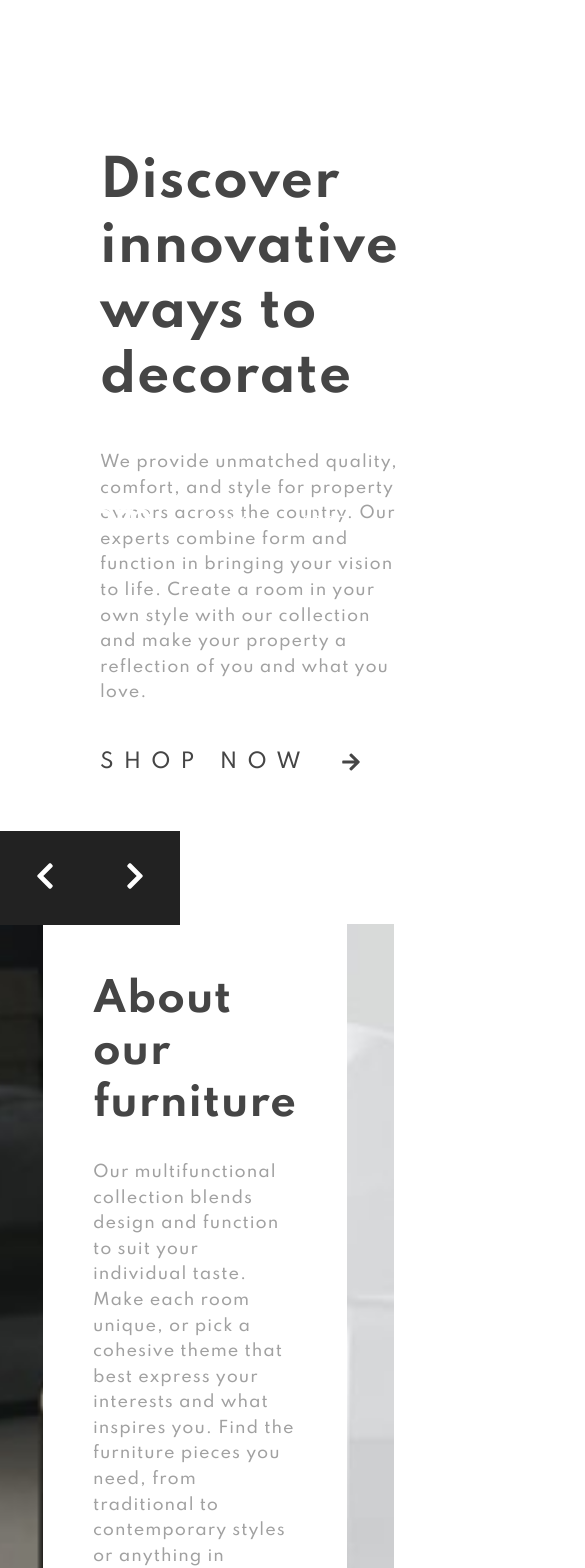
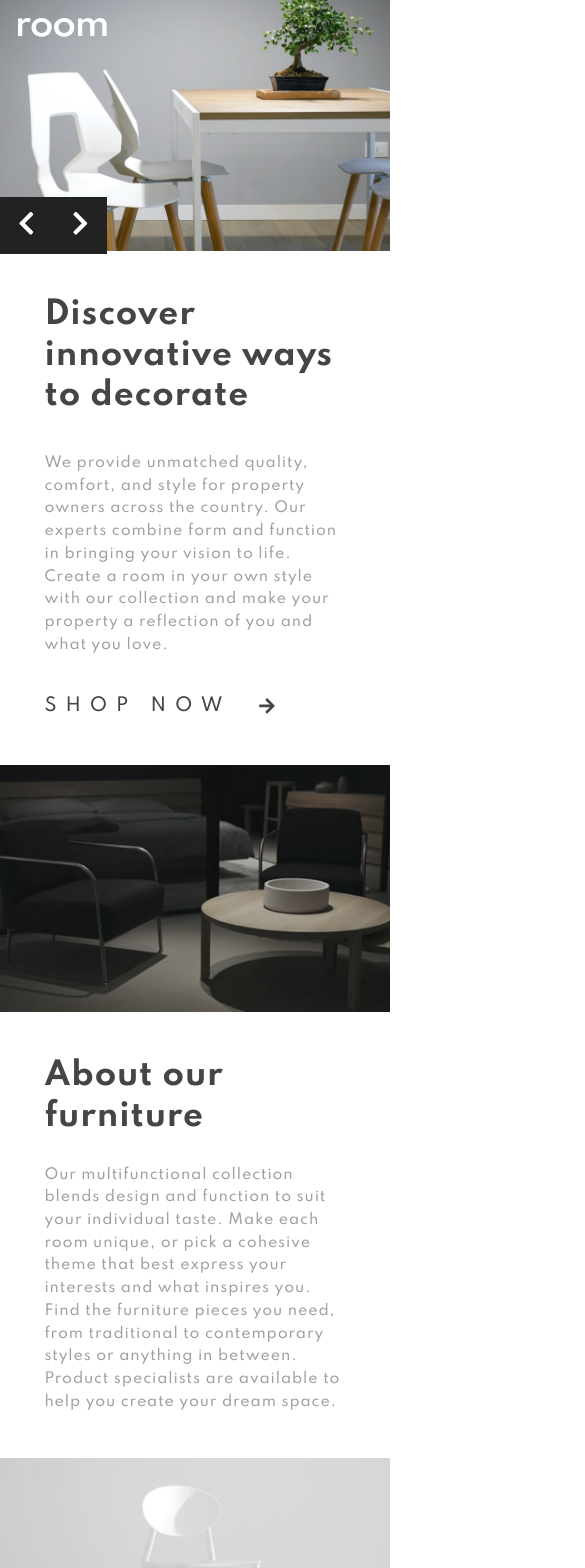
Before and after one commit to habibdev96/FEM-room-homepage, a React (Create React App) app: page / in a window 390 px wide. Shown: the top 1568 px of the page, 585 px wide, since content can reach past the window. Built offline with nearby package versions, Linux system fonts and the light colour scheme.

Commit message:
made page responsive

```diff
--- a/src/abstracts/Globals.js
+++ b/src/abstracts/Globals.js
@@ -1,4 +1,5 @@
 import { createGlobalStyle } from "styled-components";
+import Responsive from "./Responsive";
 
 const Globals = createGlobalStyle`
   :root {
@@ -34,6 +35,10 @@ const Globals = createGlobalStyle`
 
   html {
     font-size: 62.5%;
+
+    ${Responsive.xs`
+      font-size: 55.5%;
+    `}
   }
 
   body {
--- a/src/abstracts/Responsive.js
+++ b/src/abstracts/Responsive.js
@@ -1,9 +1,11 @@
-import { css } from 'styled-components';
+import { css } from "styled-components";
 
 const breakpoints = {
-  sm: '360px',
-  md: '768px',
-  lg: '900px',
+  xs: "420px",
+  sm: "500px",
+  md: "850px",
+  lg: "1000px",
+  xl: "1200px",
 };
 
 const Responsive = Object.keys(breakpoints).reduce((accumulator, label) => {
--- a/src/components/About.js
+++ b/src/components/About.js
@@ -2,12 +2,20 @@ import styled from "styled-components";
 import aboutImageDark from "../images/image-about-dark.jpg";
 import aboutImageLight from "../images/image-about-light.jpg";
 import { headingStyles, textStyles } from "../abstracts/Mixins";
+import Responsive from "../abstracts/Responsive";
 
 const Container = styled.div`
   display: grid;
   grid-template-columns: repeat(3, 1fr);
-  margin: -4px;
   align-items: center;
+
+  ${Responsive.lg`
+    grid-template-columns: 1fr 1.5fr 1fr;
+  `}
+
+  ${Responsive.md`
+    grid-template-columns: 1fr;
+  `}
 
   .about-img {
     width: 100%;
@@ -24,6 +32,10 @@ const Container = styled.div`
     color: var(--veryDarkGray);
     font-size: var(--xl);
     margin-bottom: 3rem;
+
+    ${Responsive.md`
+      font-size: var(--lg);
+    `}
   }
 
   .about-desc {
--- a/src/components/Controls.js
+++ b/src/components/Controls.js
@@ -1,12 +1,23 @@
 import styled from "styled-components";
 import { FaChevronLeft, FaChevronRight } from "react-icons/fa";
+import Responsive from "../abstracts/Responsive";
 
 const Container = styled.div`
   display: flex;
   align-items: center;
   position: absolute;
   left: 0;
-  bottom: 0.3rem;
+  bottom: 0;
+
+  ${Responsive.md`
+  top: -120%;
+  left: 0;
+  `}
+
+  ${Responsive.xs`
+  top: -110%;
+  left: 0;
+  `}
 
   .control-btn {
     outline: 0;
@@ -14,6 +25,10 @@ const Container = styled.div`
     background-color: var(--black);
     padding: 3rem;
     transition: var(--mainTransition);
+
+    ${Responsive.xs`
+    padding: 1.5rem;
+    `}
 
     &:hover,
     &:focus {
--- a/src/components/Navbar.js
+++ b/src/components/Navbar.js
@@ -1,11 +1,16 @@
 import styled from "styled-components";
 import logo from "../images/logo.svg";
 import NavLink from "./NavLink";
+import Responsive from "../abstracts/Responsive";
 
 const Nav = styled.nav`
   position: absolute;
   padding: 5rem;
   z-index: 500;
+
+  ${Responsive.xs`
+    padding: 2rem;
+  `}
 `;
 
 const Container = styled.div`
@@ -20,6 +25,10 @@ const Container = styled.div`
   .nav-list {
     display: flex;
     gap: 5rem;
+
+    ${Responsive.xl`
+      display: none;
+    `}
   }
 `;
 
--- a/src/components/Showcase.js
+++ b/src/components/Showcase.js
@@ -5,14 +5,29 @@ import Navbar from "./Navbar";
 import Controls from "./Controls";
 import Cta from "./Cta";
 import showcaseData from "../data";
+import Responsive from "../abstracts/Responsive";
 
 const Container = styled.div`
   display: grid;
   grid-template-columns: 1.5fr 1fr;
   align-items: center;
+  overflow-x: hidden;
+
+  ${Responsive.xl`
+  grid-template-columns: repeat(2, 1fr);
+  `}
+
+  ${Responsive.md`
+    grid-template-columns: 1fr;
+  `}
+
+  .hero {
+    height: 100%;
+  }
 
   .hero-img {
     pointer-events: none;
+    height: 100%;
   }
 
   .info {
@@ -22,12 +37,24 @@ const Container = styled.div`
 
   .info-content {
     padding: 15rem 10rem;
+
+    ${Responsive.xl`
+    padding: 15rem 5rem;
+    `}
+
+    ${Responsive.md`
+    padding: 5rem;
+    `}
   }
 
   .info-title {
     ${headingStyles}
     font-size: 5rem;
     color: var(--veryDarkGray);
+
+    ${Responsive.sm`
+    font-size: var(--lg);
+    `}
   }
 
   .info-lead {
@@ -39,6 +66,7 @@ const Container = styled.div`
 
   .img-container {
     overflow: hidden;
+    height: 100%;
   }
 
   .info-content.activeSlide,
```
